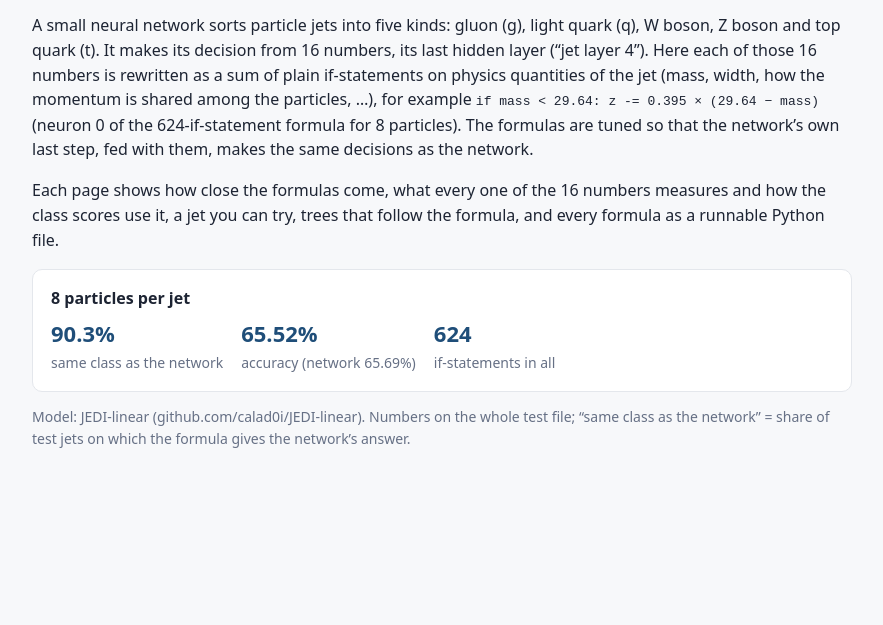
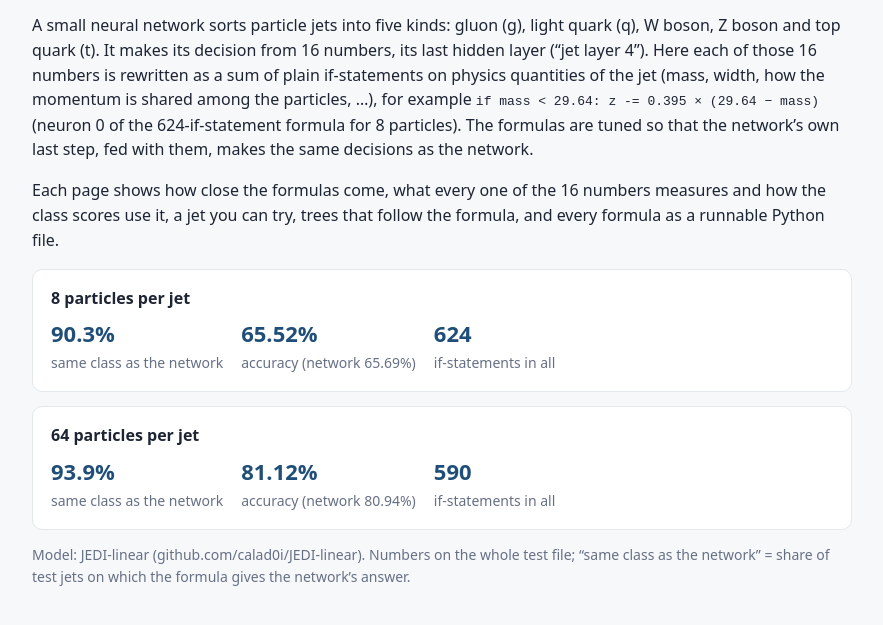
Before and after one commit to aaronw5/jet-tagger-distillation, a plain HTML site: page index.html in a window 1280 px wide. Shown: the part 109-734 px from the top of the page, without its empty margins (198-1081 px from the left). Drawn offline with Linux system fonts and the light colour scheme.

Commit message:
Add the formulas tuned on the true labels (for comparison); 64-particle page (part 1/2)

```diff
--- a/index.html
+++ b/index.html
@@ -9,5 +9,6 @@ Here each of those 16 numbers is rewritten as a sum of plain if-statements on ph
 <code>if mass &lt; 29.64: z -= 0.395 × (29.64 − mass)</code> (neuron 0 of the 624-if-statement formula for 8 particles). The formulas are tuned so that the network’s own last step, fed with them, makes the same decisions as the network.</p>
 <p>Each page shows how close the formulas come, what every one of the 16 numbers measures and how the class scores use it, a jet you can try, trees that follow the formula, and every formula as a runnable Python file.</p>
 <a class="card" href="n8/index.html"><b>8 particles per jet</b><div><span class="k"><b>90.3%</b><span class="cnt">same class as the network</span></span><span class="k"><b>65.52%</b><span class="cnt">accuracy (network 65.69%)</span></span><span class="k"><b>624</b><span class="cnt">if-statements in all</span></span></div></a>
+<a class="card" href="n64/index.html"><b>64 particles per jet</b><div><span class="k"><b>93.9%</b><span class="cnt">same class as the network</span></span><span class="k"><b>81.12%</b><span class="cnt">accuracy (network 80.94%)</span></span><span class="k"><b>590</b><span class="cnt">if-statements in all</span></span></div></a>
 <p class="cnt">Model: JEDI-linear (github.com/calad0i/JEDI-linear). Numbers on the whole test file; “same class as the network” = share of test jets on which the formula gives the network’s answer.</p>
 </main></body></html>
```
